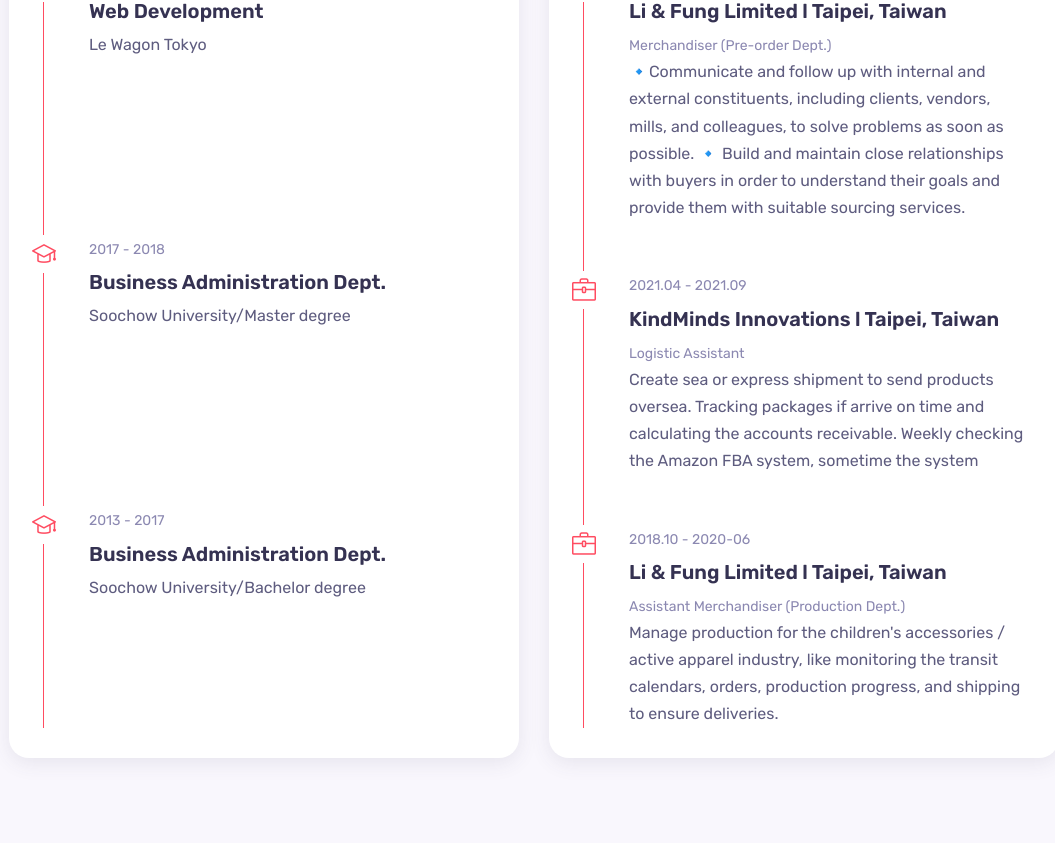
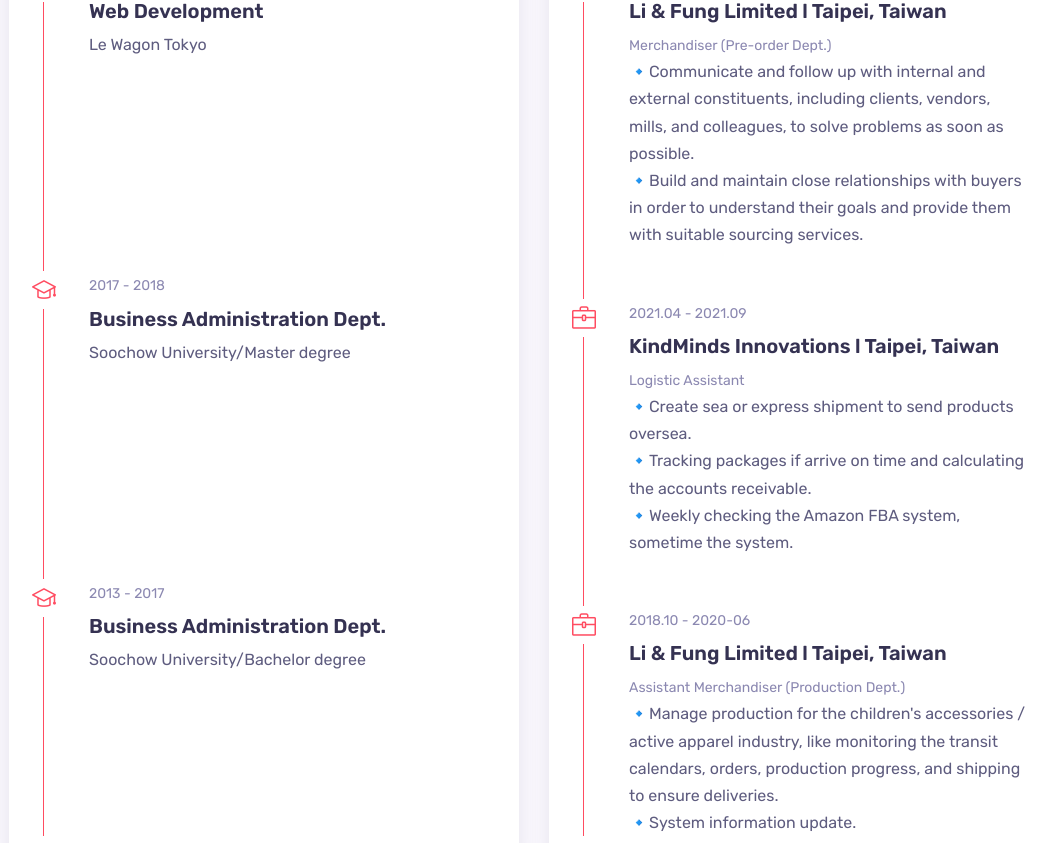
Before and after one commit to SunnyMifune/portfolio, a React (Create React App) app: page / in a window 1280 px wide. Shown: the part 1677-2520 px from the top of the page, without its empty margins (161-1216 px from the left). Built offline with nearby package versions, Linux system fonts and the light colour scheme.

Commit message:
finished change the line

```diff
--- a/src/components/resume/Card.jsx
+++ b/src/components/resume/Card.jsx
@@ -8,6 +8,8 @@ const Card = (props) => {
       <h3 className="timeline_title">{props.title}</h3>
       <span className="timeline_posit">{props.posit}</span>
       <p className="timeline_text">{props.desc}</p>
+      <p className="timeline_text">{props.more}</p>
+      <p className="timeline_text">{props.third}</p>
     </div>
   )
 }
--- a/src/components/resume/Data.jsx
+++ b/src/components/resume/Data.jsx
@@ -30,7 +30,8 @@ const Data = [
     year: "2021.09 - 2022.09",
     title: "Li & Fung Limited l Taipei, Taiwan",
     posit: "Merchandiser (Pre-order Dept.)",
-    desc: "🔹Communicate and follow up with internal and external constituents, including clients, vendors, mills, and colleagues, to solve problems as soon as possible.\n 🔹 Build and maintain close relationships with buyers in order to understand their goals and provide them with suitable sourcing services.",
+    desc: "🔹Communicate and follow up with internal and external constituents, including clients, vendors, mills, and colleagues, to solve problems as soon as possible.",
+    more: "🔹Build and maintain close relationships with buyers in order to understand their goals and provide them with suitable sourcing services.",
   },
   {
     id: 5,
@@ -39,7 +40,9 @@ const Data = [
     year: "2021.04 - 2021.09",
     title: "KindMinds Innovations l Taipei, Taiwan",
     posit: "Logistic Assistant",
-    desc: "Create sea or express shipment to send products oversea. Tracking packages if arrive on time and calculating the accounts receivable. Weekly checking the Amazon FBA system, sometime the system ",
+    desc: "🔹Create sea or express shipment to send products oversea.",
+    more: "🔹Tracking packages if arrive on time and calculating the accounts receivable.",
+    third: "🔹Weekly checking the Amazon FBA system, sometime the system.",
   },
   {
     id: 6,
@@ -48,7 +51,8 @@ const Data = [
     year: "2018.10 - 2020-06",
     title: "Li & Fung Limited l Taipei, Taiwan",
     posit: "Assistant Merchandiser (Production Dept.)",
-    desc: "Manage production for the children's accessories / active apparel industry, like monitoring the transit calendars, orders, production progress, and shipping to ensure deliveries.",
+    desc: "🔹Manage production for the children's accessories / active apparel industry, like monitoring the transit calendars, orders, production progress, and shipping to ensure deliveries.",
+    more: "🔹System information update.",
   },
 ];
 
--- a/src/components/resume/Resume.jsx
+++ b/src/components/resume/Resume.jsx
@@ -23,7 +23,7 @@ const Resume = () => {
           {Data.map((val, index) => {
             if (val.category === "experience") {
               return (
-                <Card key={index} icon={val.icon} title={val.title} year={val.year} desc={val.desc} posit={val.posit} />
+                <Card key={index} icon={val.icon} title={val.title} year={val.year} desc={val.desc} posit={val.posit} more={val.more} third={val.third} />
               )
             }
           })}
```
